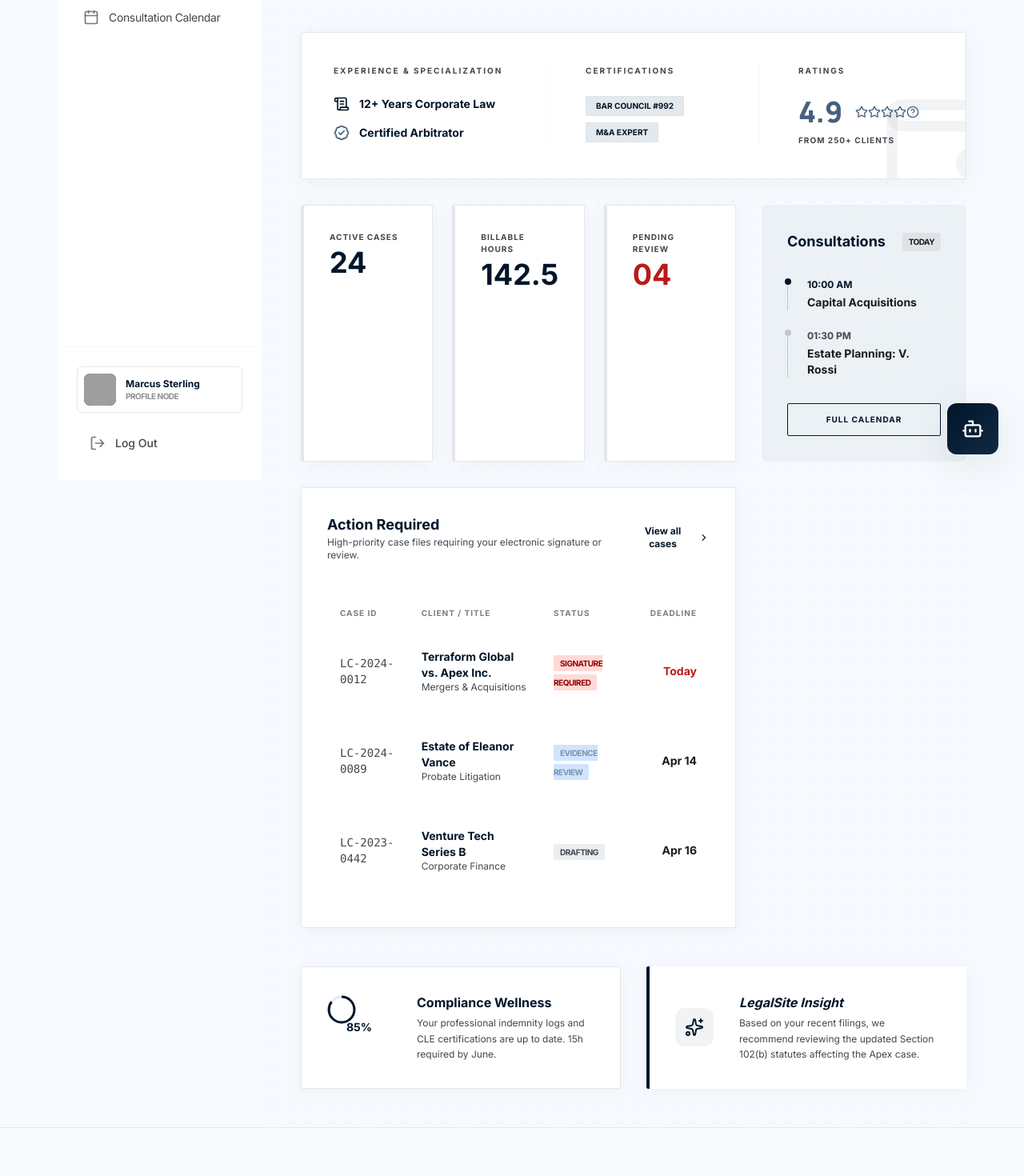
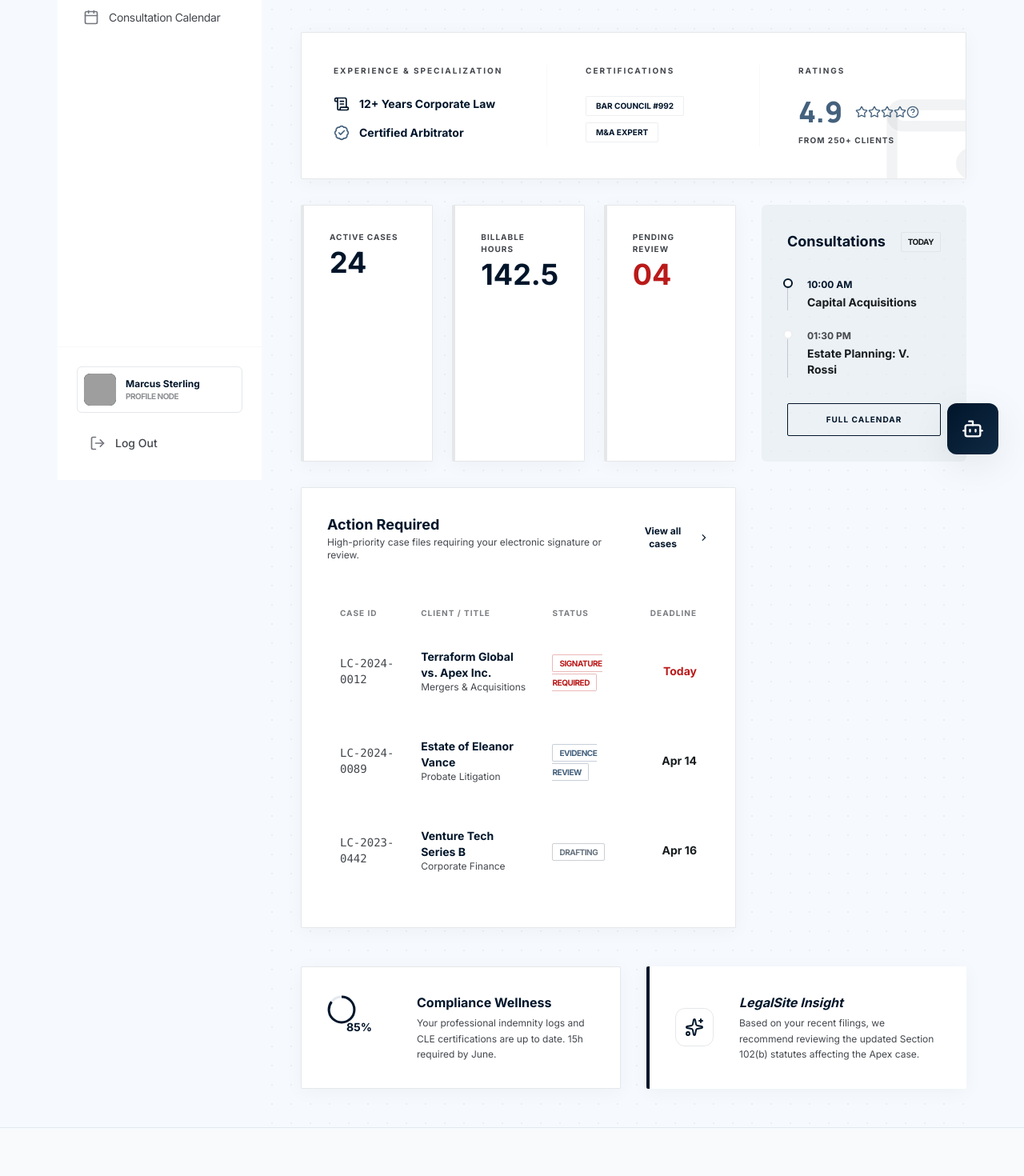
Before and after one commit to etashasharma31/lexarc, a React (Vite) app: page /lawyer-panel-dashboard in a window 1280 px wide. Shown: the part 200-1670 px from the top of the page at 80% size. Built offline with nearby package versions, Linux system fonts and the light colour scheme; grey boxes are pictures that could not be loaded.

Commit message:
UI: Final Platform-Wide 'Color Purge' - Neutralized all remaining solid icon backdrops and status badge fills for Clinical Excellence aesthetic

```diff
--- a/src/pages/dashboard/ActivityLog.jsx
+++ b/src/pages/dashboard/ActivityLog.jsx
@@ -88,13 +88,13 @@ const ActivityLog = () => {
                     <div className="relative w-full max-w-xl bg-gradient-satin rounded-[2.5rem] border border-white/10 shadow-[0_40px_100px_rgba(0,0,0,0.6)] overflow-hidden animate-in zoom-in-95 duration-500">
                         <div className="absolute inset-0 bg-dot-pattern opacity-10 pointer-events-none"></div>
                         <div className="p-12 space-y-8 relative z-10">
-                            <div className={`w-16 h-16 rounded-2xl flex items-center justify-center mx-auto shadow-lg shadow-black/20 ${selectedItem.isUrgent ? 'bg-error text-white animate-pulse-soft' : 'bg-primary text-white'}`}>
+                            <div className={`w-16 h-16 rounded-2xl flex items-center justify-center mx-auto shadow-lg shadow-black/20 bg-transparent border-2 ${selectedItem.isUrgent ? 'border-error text-error animate-pulse-soft' : 'border-primary text-primary'}`}>
                                 <Icon name={selectedItem.icon} size={32} />
                             </div>
 
                             <div className="text-center space-y-4">
                                 <div className="flex items-center justify-center gap-3">
-                                    <span className={`text-[10px] font-black tracking-[0.3em] uppercase px-3 py-1 rounded-full ${selectedItem.isUrgent ? 'bg-error text-white' : 'bg-white/10 text-white/60'}`}>
+                                    <span className={`text-[10px] font-black tracking-[0.3em] uppercase px-3 py-1 rounded-full bg-transparent border ${selectedItem.isUrgent ? 'border-error text-error' : 'border-white/10 text-white/60'}`}>
                                         {selectedItem.type}
                                     </span>
                                     <span className="text-[10px] text-white/30 font-bold uppercase tracking-widest">{selectedItem.time}</span>
@@ -187,7 +187,7 @@ const ActivityLog = () => {
                                     <div key={item.id} className={`group relative bg-white p-8 shadow-clinical hover:shadow-clinical-hover border-l-4 transition-all flex gap-8 animate-in fade-in slide-in-from-bottom-4 duration-700 fill-mode-backwards ${
                                         item.isUrgent ? 'border-error' : item.isUnread ? 'border-primary' : 'border-clinical'
                                     }`} style={{ animationDelay: `${idx * 100}ms` }}>
-                                        <div className="flex-shrink-0 w-12 h-12 bg-primary/[0.03] flex items-center justify-center rounded-sm">
+                                        <div className="flex-shrink-0 w-12 h-12 bg-transparent border border-clinical/10 flex items-center justify-center rounded-sm">
                                             <Icon name={item.icon} size={24} className={item.isUrgent ? 'text-error' : 'text-primary'} />
                                         </div>
                                         <div className="flex-1">
--- a/src/pages/dashboard/AdminDashboard.jsx
+++ b/src/pages/dashboard/AdminDashboard.jsx
@@ -107,7 +107,7 @@ const AdminDashboard = () => {
                             <div className="bg-white p-10 shadow-clinical border border-clinical rounded-sm">
                                 <h3 className="text-[10px] font-bold uppercase tracking-[0.2em] text-primary/30 mb-8">PRIMARY PRACTICE</h3>
                                 <div className="flex gap-6 items-center">
-                                    <div className="w-14 h-14 bg-primary/[0.03] border border-clinical shadow-clinical flex items-center justify-center text-primary">
+                                    <div className="w-14 h-14 bg-transparent border border-clinical shadow-clinical flex items-center justify-center text-primary">
                                         <Icon name="corporate_fare" size={28} />
                                     </div>
                                     <div>
@@ -141,7 +141,7 @@ const AdminDashboard = () => {
                                         <td className="px-8 py-6 text-[11px] font-bold text-primary/40 uppercase tracking-widest">142 Cases</td>
                                         <td className="px-8 py-6 text-[11px] font-bold text-primary/40 uppercase tracking-widest">14.2 Days</td>
                                         <td className="px-8 py-6 text-right">
-                                            <span className="px-3 py-1 bg-secondary/10 text-secondary text-[9px] font-bold uppercase tracking-widest rounded-sm border border-secondary/20 shadow-clinical">OPTIMAL</span>
+                                            <span className="px-3 py-1 bg-transparent text-secondary text-[9px] font-bold uppercase tracking-widest rounded-sm border border-secondary/30 shadow-clinical">OPTIMAL</span>
                                         </td>
                                     </tr>
                                     <tr className="hover:bg-primary/[0.01] transition-all cursor-pointer group">
@@ -149,7 +149,7 @@ const AdminDashboard = () => {
                                         <td className="px-8 py-6 text-[11px] font-bold text-primary/40 uppercase tracking-widest">89 Cases</td>
                                         <td className="px-8 py-6 text-[11px] font-bold text-primary/40 uppercase tracking-widest">45.0 Days</td>
                                         <td className="px-8 py-6 text-right">
-                                            <span className="px-3 py-1 bg-primary/[0.05] text-primary/40 text-[9px] font-bold uppercase tracking-widest rounded-sm border border-clinical">MONITORING</span>
+                                            <span className="px-3 py-1 bg-transparent text-primary/40 text-[9px] font-bold uppercase tracking-widest rounded-sm border border-clinical">MONITORING</span>
                                         </td>
                                     </tr>
                                 </tbody>
--- a/src/pages/dashboard/ComplianceCalendar.jsx
+++ b/src/pages/dashboard/ComplianceCalendar.jsx
@@ -76,8 +76,8 @@ const ComplianceCalendar = () => {
                                     {events.map((ev, i) => (
                                         <div key={i} className="relative group cursor-pointer">
                                             {/* Status Node */}
-                                            <div className={`absolute -left-[40px] top-0 w-[24px] h-[24px] rounded-sm flex items-center justify-center text-white shadow-clinical ring-4 ring-white z-10 transition-transform group-hover:scale-110 ${
-                                                ev.color === 'error' ? 'bg-error' : ev.color === 'primary' ? 'bg-primary' : 'bg-secondary'
+                                            <div className={`absolute -left-[40px] top-0 w-[24px] h-[24px] rounded-sm flex items-center justify-center bg-transparent border-2 shadow-clinical ring-4 ring-white z-10 transition-transform group-hover:scale-110 ${
+                                                ev.color === 'error' ? 'border-error text-error' : ev.color === 'primary' ? 'border-primary text-primary' : 'border-secondary text-secondary'
                                             }`}>
                                                 <Icon name={ev.color === 'error' ? 'priority_high' : 'event'} size={14} />
                                             </div>
--- a/src/pages/dashboard/DocumentUploadProtocol.jsx
+++ b/src/pages/dashboard/DocumentUploadProtocol.jsx
@@ -88,7 +88,7 @@ const DocumentUploadProtocol = () => {
 
                             {uploadStatus === 'IDLE' && (
                                 <div className="space-y-8 animate-in zoom-in-95 duration-500">
-                                    <div className="w-24 h-24 bg-primary/[0.03] text-primary rounded-2xl flex items-center justify-center mx-auto shadow-clinical group-hover:scale-110 transition-transform duration-700">
+                                    <div className="w-24 h-24 bg-transparent border-2 border-primary/20 text-primary rounded-2xl flex items-center justify-center mx-auto shadow-clinical group-hover:scale-110 transition-transform duration-700">
                                         <Icon name="cloud_upload" size={48} className="animate-bounce-slow" />
                                     </div>
                                     <div className="space-y-2">
@@ -126,7 +126,7 @@ const DocumentUploadProtocol = () => {
 
                             {uploadStatus === 'COMPLETE' && (
                                 <div className="space-y-8 animate-in zoom-in-95 duration-700">
-                                    <div className="w-24 h-24 bg-secondary text-white rounded-2xl flex items-center justify-center mx-auto shadow-clinical shadow-secondary/20">
+                                    <div className="w-24 h-24 bg-transparent border-2 border-secondary text-secondary rounded-2xl flex items-center justify-center mx-auto shadow-clinical shadow-secondary/10">
                                         <Icon name="check_circle" size={48} />
                                     </div>
                                     <div className="space-y-2">
--- a/src/pages/dashboard/LawyerPanelDashboard.jsx
+++ b/src/pages/dashboard/LawyerPanelDashboard.jsx
@@ -49,8 +49,8 @@ const LawyerPanelDashboard = () => {
                                 <div className="border-l border-outline-variant/10 pl-12">
                                     <h3 className="text-[10px] font-bold uppercase tracking-[0.2em] text-on-surface-variant mb-6">Certifications</h3>
                                     <div className="flex flex-wrap gap-2">
-                                        <span className="px-3 py-1 bg-surface-container-high text-primary text-[10px] font-bold rounded-sm border border-outline-variant/20 uppercase">Bar Council #992</span>
-                                        <span className="px-3 py-1 bg-surface-container-high text-primary text-[10px] font-bold rounded-sm border border-outline-variant/20 uppercase">M&A Expert</span>
+                                        <span className="px-3 py-1 bg-transparent text-primary text-[10px] font-bold rounded-sm border border-outline-variant/30 uppercase">Bar Council #992</span>
+                                        <span className="px-3 py-1 bg-transparent text-primary text-[10px] font-bold rounded-sm border border-outline-variant/30 uppercase">M&A Expert</span>
                                     </div>
                                 </div>
                                 <div className="border-l border-outline-variant/10 pl-12">
@@ -88,16 +88,16 @@ const LawyerPanelDashboard = () => {
                             <div className="bg-surface-container-high/50 p-8 rounded-md h-full">
                                 <div className="flex justify-between items-center mb-8">
                                     <h3 className="text-lg font-bold text-primary">Consultations</h3>
-                                    <span className="text-[10px] font-bold uppercase tracking-tighter bg-surface-container-highest px-2 py-1 rounded">Today</span>
+                                    <span className="text-[10px] font-bold uppercase tracking-tighter border border-outline-variant/30 px-2 py-1 rounded">Today</span>
                                 </div>
                                 <div className="space-y-6">
                                     <div className="relative pl-6 border-l border-outline-variant">
-                                        <div className="absolute -left-1 top-0 w-2 h-2 rounded-full bg-primary"></div>
+                                        <div className="absolute -left-1.5 top-0 w-3 h-3 rounded-full bg-white border-2 border-primary shadow-sm"></div>
                                         <p className="text-xs font-bold text-primary mb-1">10:00 AM</p>
                                         <p className="font-bold text-sm text-on-surface">Capital Acquisitions</p>
                                     </div>
                                     <div className="relative pl-6 border-l border-outline-variant">
-                                        <div className="absolute -left-1 top-0 w-2 h-2 rounded-full bg-outline-variant"></div>
+                                        <div className="absolute -left-1.5 top-0 w-3 h-3 rounded-full bg-white border-2 border-outline-variant/30"></div>
                                         <p className="text-xs font-bold text-on-surface-variant mb-1">01:30 PM</p>
                                         <p className="font-bold text-sm text-on-surface">Estate Planning: V. Rossi</p>
                                     </div>
@@ -137,7 +137,7 @@ const LawyerPanelDashboard = () => {
                                                     <p className="text-xs text-on-surface-variant">Mergers &amp; Acquisitions</p>
                                                 </td>
                                                 <td className="px-4 py-5">
-                                                    <span className="px-2 py-1 bg-error-container text-on-error-container text-[10px] font-bold rounded-sm uppercase tracking-tighter">Signature Required</span>
+                                                    <span className="px-2 py-1 border border-error/30 text-error text-[10px] font-bold rounded-sm uppercase tracking-tighter">Signature Required</span>
                                                 </td>
                                                 <td className="px-4 py-5 text-right">
                                                     <p className="text-sm font-bold text-error">Today</p>
@@ -150,7 +150,7 @@ const LawyerPanelDashboard = () => {
                                                     <p className="text-xs text-on-surface-variant">Probate Litigation</p>
                                                 </td>
                                                 <td className="px-4 py-5">
-                                                    <span className="px-2 py-1 bg-tertiary-fixed text-on-tertiary-container text-[10px] font-bold rounded-sm uppercase tracking-tighter">Evidence Review</span>
+                                                    <span className="px-2 py-1 border border-secondary/30 text-secondary text-[10px] font-bold rounded-sm uppercase tracking-tighter">Evidence Review</span>
                                                 </td>
                                                 <td className="px-4 py-5 text-right">
                                                     <p className="text-sm font-bold text-on-surface">Apr 14</p>
@@ -163,7 +163,7 @@ const LawyerPanelDashboard = () => {
                                                     <p className="text-xs text-on-surface-variant">Corporate Finance</p>
                                                 </td>
                                                 <td className="px-4 py-5">
-                                                    <span className="px-2 py-1 bg-surface-container text-on-surface-variant text-[10px] font-bold rounded-sm uppercase tracking-tighter">Drafting</span>
+                                                    <span className="px-2 py-1 border border-primary/20 text-primary/60 text-[10px] font-bold rounded-sm uppercase tracking-tighter">Drafting</span>
                                                 </td>
                                                 <td className="px-4 py-5 text-right">
                                                     <p className="text-sm font-bold text-on-surface">Apr 16</p>
@@ -194,7 +194,7 @@ const LawyerPanelDashboard = () => {
                             </div>
                             {/*  AI Insights / Firm News  */}
                             <div className="bg-white p-8 shadow-clinical border-l-4 border-primary rounded-sm flex items-center gap-8">
-                                <div className="h-12 w-12 flex-shrink-0 bg-primary/[0.05] rounded-full flex items-center justify-center">
+                                <div className="h-12 w-12 flex-shrink-0 bg-transparent border border-primary/10 rounded-full flex items-center justify-center">
                                     <Icon name="auto_awesome" size={24} className="text-primary" />
                                 </div>
                                 <div>
--- a/src/pages/public/Home.jsx
+++ b/src/pages/public/Home.jsx
@@ -9,7 +9,7 @@ const Home = () => {
       <section className="relative min-h-[921px] flex items-center overflow-hidden bg-surface bg-dot-pattern">
         <div className="max-w-[1200px] mx-auto px-8 w-full grid grid-cols-1 lg:grid-cols-12 gap-12 items-center">
           <div className="lg:col-span-7 z-10">
-            <span className="inline-block px-3 py-1 bg-secondary-container text-on-secondary-container text-[10px] font-bold tracking-[0.2em] uppercase rounded-sm mb-6">Institutional Legal Strategy</span>
+            <span className="inline-block px-3 py-1 bg-transparent border border-secondary/30 text-secondary text-[10px] font-bold tracking-[0.2em] uppercase rounded-sm mb-6">Institutional Legal Strategy</span>
             <h1 className="font-headline text-5xl md:text-7xl font-bold text-primary leading-[1.1] tracking-tight mb-8">
               Platform for all your <br />
               <span className="text-secondary">legal protocols.</span>
@@ -62,8 +62,8 @@ const Home = () => {
               <h3 className="font-headline text-2xl font-bold mb-4">Corporate Governance</h3>
               <p className="text-on-surface-variant mb-8 max-w-md">Master the complexities of board management, shareholder relations, and regulatory compliance with our structured frameworks.</p>
               <div className="flex gap-2">
-                <span className="px-3 py-1 bg-surface-container text-on-surface-variant text-[10px] font-bold uppercase rounded-sm">Compliance</span>
-                <span className="px-3 py-1 bg-surface-container text-on-surface-variant text-[10px] font-bold uppercase rounded-sm">Board Ops</span>
+                <span className="px-3 py-1 bg-transparent border border-clinical/10 text-on-surface-variant text-[10px] font-bold uppercase rounded-sm">Compliance</span>
+                <span className="px-3 py-1 bg-transparent border border-clinical/10 text-on-surface-variant text-[10px] font-bold uppercase rounded-sm">Board Ops</span>
               </div>
             </div>
             {/* Bento Item 2 */}
--- a/src/pages/public/UserProfile.jsx
+++ b/src/pages/public/UserProfile.jsx
@@ -146,7 +146,7 @@ const UserProfile = () => {
                                 </div>
                                 <div className="space-y-3">
                                     <div className="flex items-center gap-3">
-                                        <span className="text-[10px] font-black tracking-[0.3em] text-secondary uppercase bg-secondary-container shadow-sm px-3 py-1 rounded-full">Associate since 2019</span>
+                                        <span className="text-[10px] font-black tracking-[0.3em] text-secondary uppercase bg-transparent border border-secondary/30 shadow-sm px-3 py-1 rounded-full">Associate since 2019</span>
                                     </div>
                                     <h1 className="font-headline text-5xl font-black tracking-tighter text-primary">{profile.name}</h1>
                                     <p className="text-on-surface-variant max-w-md text-sm leading-relaxed font-body font-medium opacity-70 italic">
```
Also changed, not shown: src/pages/public/Statutes.jsx (+7 -7 lines).
